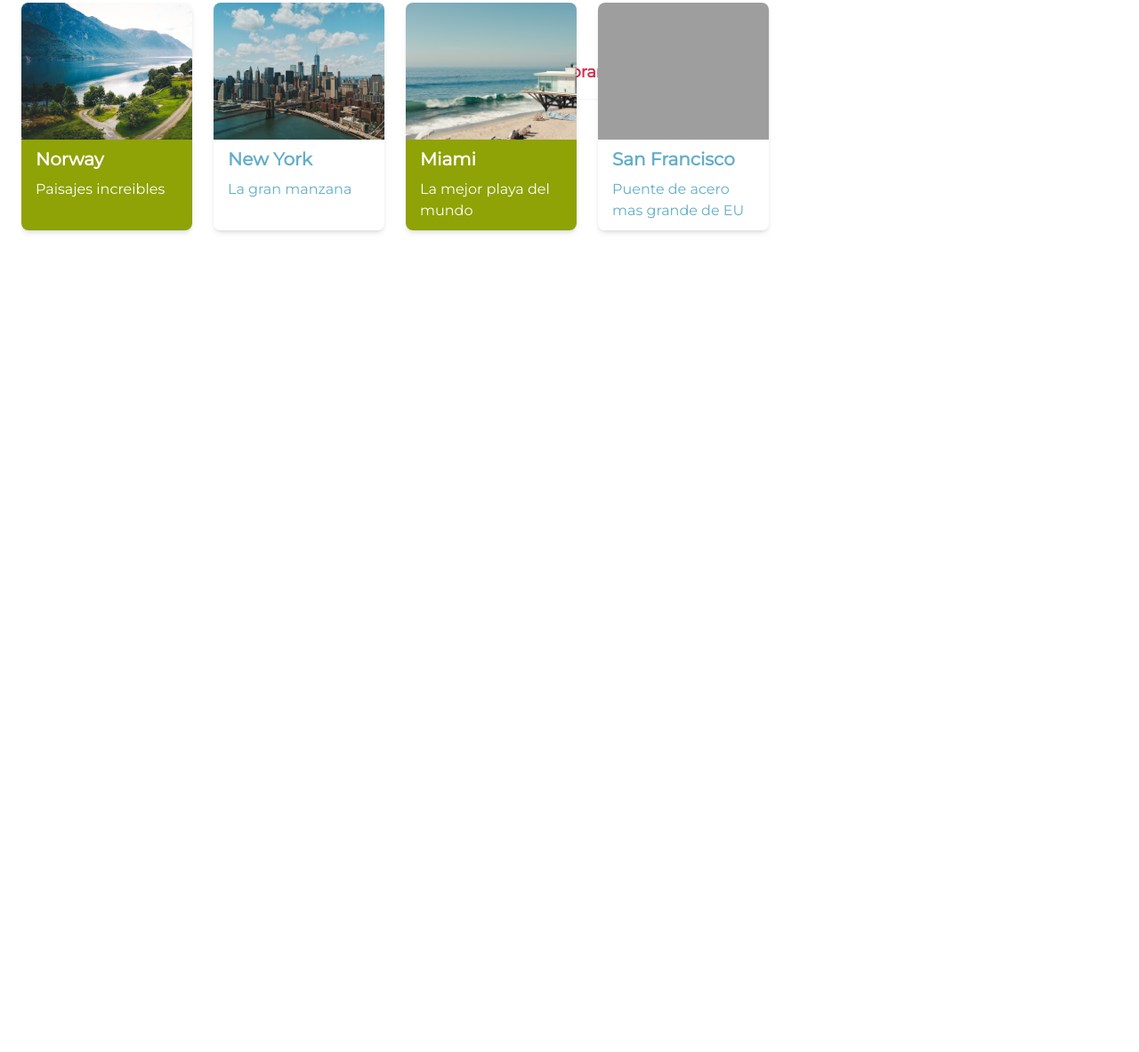
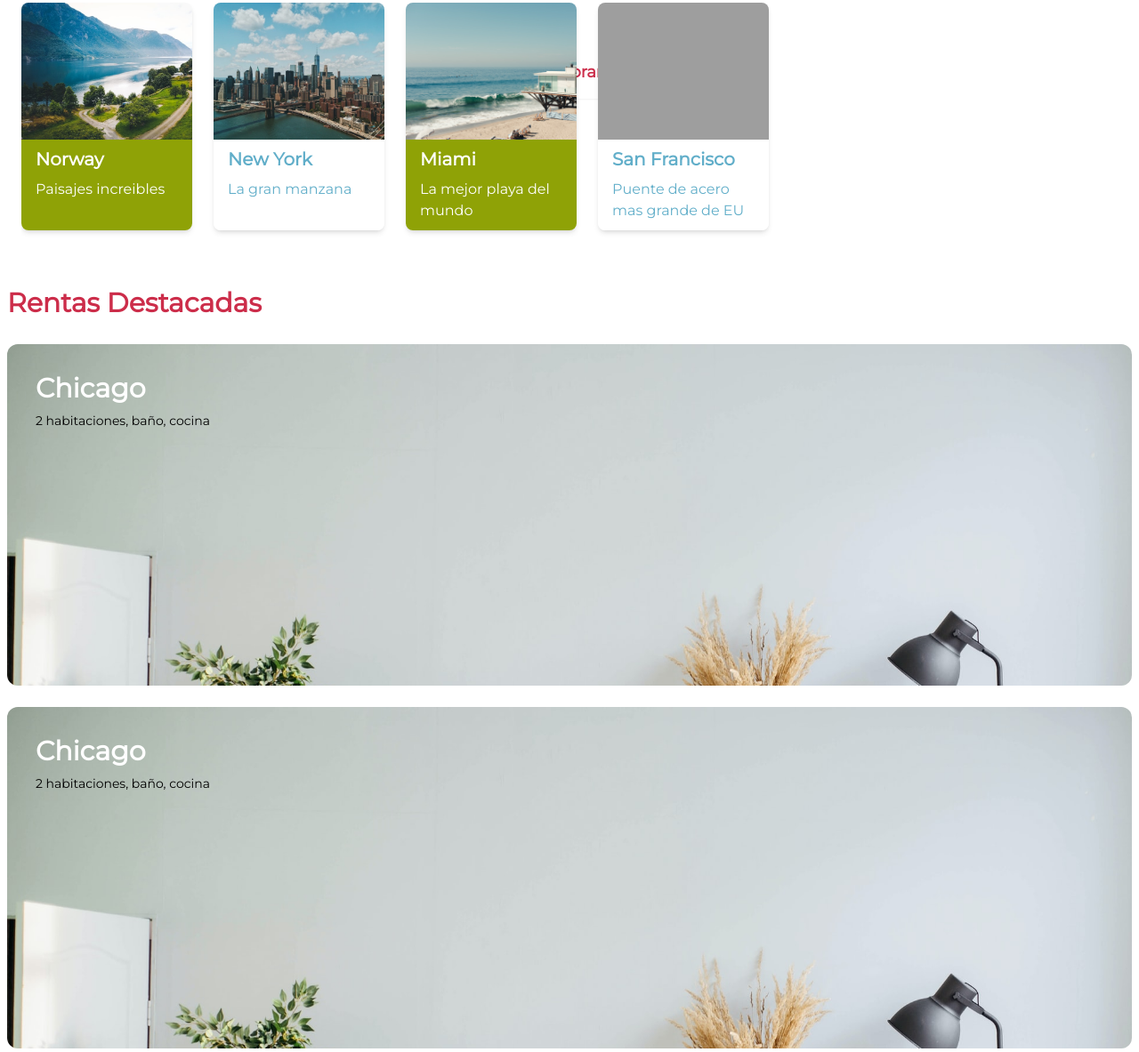
Before and after one commit to chrisjv87/Platzi-Travel, a website: page public/index.html in a window 1280 px wide. Shown: the part 397-1580 px from the top of the page at 89% size. Before the commit the page ends 800 px from the top, so only its background shows below. Drawn offline with Linux system fonts and the light colour scheme; grey boxes are pictures that could not be loaded.

Commit message:
Creando la seccion de Rentas Destacadas

```diff
--- a/public/index.html
+++ b/public/index.html
@@ -59,7 +59,19 @@
                     </div>
                 </div>
             </div>
-            <div id="rentas_destacadas"></div>
+            <div class="px-2 h-full w-full" id="rentas_destacadas">
+                <p class="text-3xl text-primary font-semibold pb-6 mt-6">Rentas Destacadas</p>
+                <div class="w-full h-full flex flex-col space-y-6 items-center justify-center">
+                    <div class="w-full h-96 bg-chicago bg-cover rounded-xl">
+                        <p class="CardTitle">Chicago</p>
+                        <p class="text-sm pl-8 text-black mr-24">2 habitaciones, baño, cocina</p>
+                    </div>
+                    <div class="w-full h-96 bg-chicago bg-cover rounded-xl">
+                        <p class="CardTitle">Chicago</p>
+                        <p class="text-sm pl-8 text-black mr-24">2 habitaciones, baño, cocina</p>
+                    </div>
+                </div>
+            </div>
         </section>
         <footer>
 
--- a/src/css/tailwind.css
+++ b/src/css/tailwind.css
@@ -7,4 +7,8 @@
     .Card {
         @apply w-48 h-64 shadow-md rounded-lg flex-none transform transition-all hover:-translate-y-4 hover:shadow-xl
     }
+
+    .CardTitle {
+        @apply text-3xl px-8 pt-8 pb-2 font-semibold text-white
+    }
 }
```
Also changed, not shown: public/css/tailwind.css.
